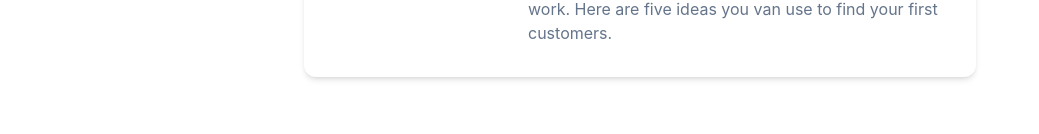
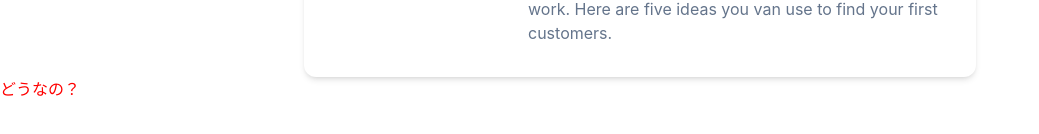
Before and after one commit to sakuoden/tailwind-css-sample, a Next.js app: page / in a window 1280 px wide. Shown: the part 170-304 px from the top of the page, without its empty margins (0-1039 px from the left). Built offline with nearby package versions, Linux system fonts and the light colour scheme.

Commit message:
四角括弧で書く方法での書き方を追加

```diff
--- a/pages/index.tsx
+++ b/pages/index.tsx
@@ -27,6 +27,10 @@ const Home: NextPage = () => {
             </div>
           </div>
         </div>
+
+        <h2 className="[color:red]">
+          どうなの？
+        </h2>
       </main>
 
       <footer>
```
